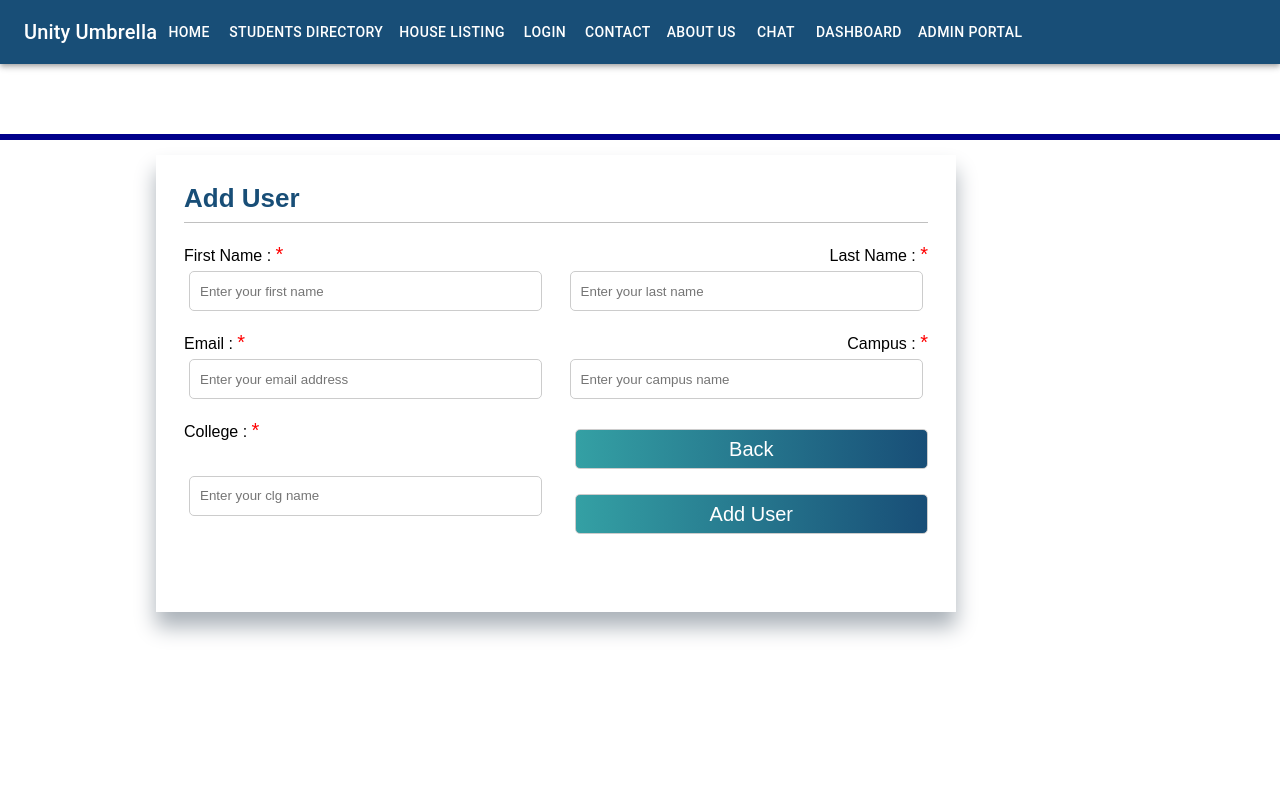
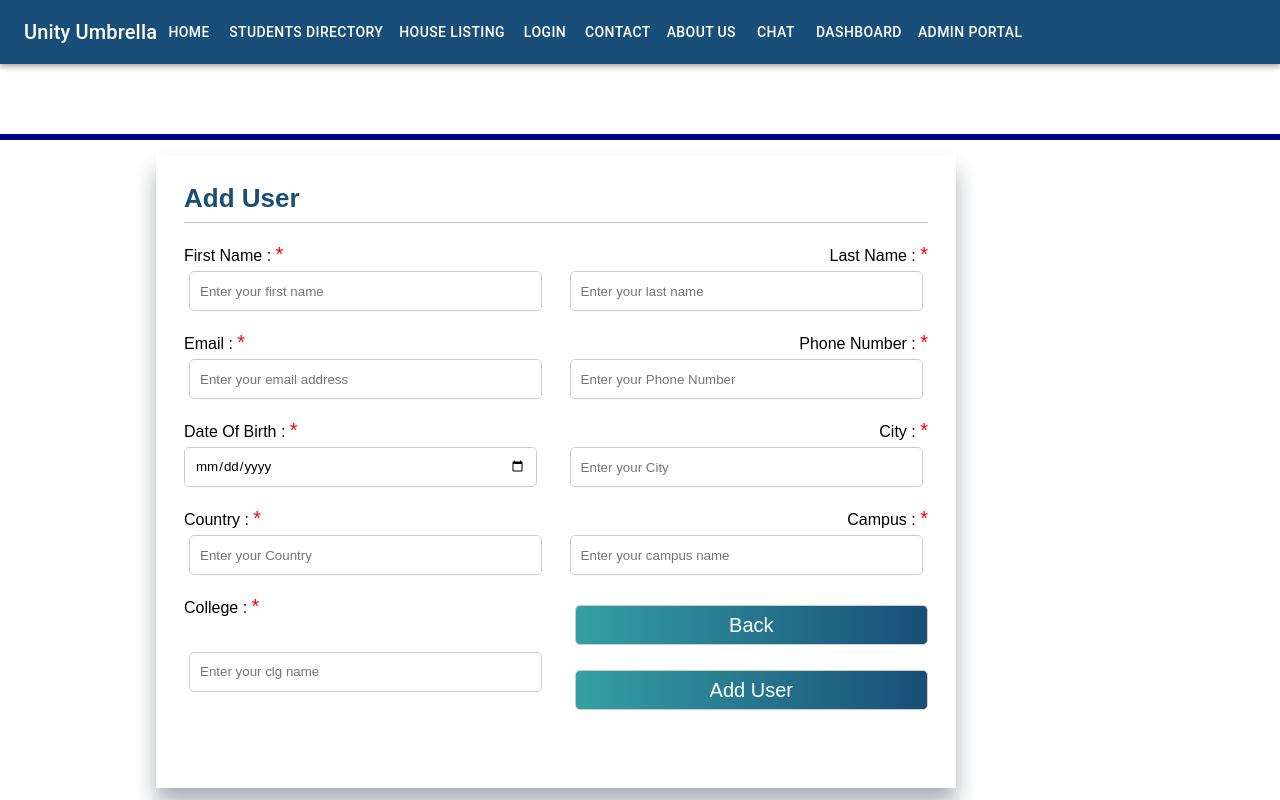
Before and after one commit to Unity-Umbrella/unity_umbrella, a React (Create React App) app: page /crud in a window 1280 px wide. Both pictures are taken after a click on the button "ADD USER". Built offline with nearby package versions, Linux system fonts and the light colour scheme.

Commit message:
feat : extra fields added

```diff
--- a/src/pages/Crud/AddUser.tsx
+++ b/src/pages/Crud/AddUser.tsx
@@ -14,6 +14,10 @@ const AddUser = (props: Props) => {
     const [firstName, setFirstName] = useState("");
     const [lastName, setLastName] = useState("");
     const [email, setEmail] = useState("");
+    const [phoneno, setPhoneno] = useState("");
+    const [dob, setDob] = useState("");
+    const [city, setCity] = useState("");
+    const [country, setCountry] = useState("");
     const [campus, setCampus] = useState("");
     const [college, setCollege] = useState("");
     const [errorMessages, setErrorMessages] = useState<string[]>([]);
@@ -28,6 +32,22 @@ const AddUser = (props: Props) => {
     }
     const onEmailChangeHnd =(e: any)=>{
         setEmail(e.target.value)
+    }
+
+    const onPhoneNoChangeHnd =(e: any)=>{
+        setPhoneno(e.target.value)
+    }
+
+    const onDobChangeHnd=(e:any)=>{
+        setDob(e.target.value)
+    }
+
+    const onCityChangedHnd=(e:any)=>{
+        setCity(e.target.value)
+    }
+
+    const onCountryChangedHnd=(e:any)=>{
+        setCountry(e.target.value)
     }
 
     const onCampusChangeHnd =(e: any)=>{
@@ -51,6 +71,22 @@ const AddUser = (props: Props) => {
       if (!email.trim()) {
           errors.push('Email is required');
       }
+
+      if (!phoneno.trim()) {
+        errors.push('Phone Number is required');
+    }
+
+    if (!dob.trim()) {
+        errors.push('Date Of Birth is required');
+    }
+
+    if (!city.trim()){
+        errors.push('City is required');
+    }
+
+    if (!country.trim()){
+        errors.push('Country is required');
+    }
 
       if (!campus.trim()) {
         errors.push('Campus Name is required');
@@ -94,6 +130,10 @@ const AddUser = (props: Props) => {
             firstName : firstName,
             lastName: lastName,
             email:email,
+            phoneno: phoneno,
+            dob:dob,
+            city:city,
+            country:country,
             campusName:campus,
             collegeName: college
         }
@@ -129,6 +169,22 @@ const AddUser = (props: Props) => {
                 <input type="text" value={email} placeholder="Enter your email address" onChange={onEmailChangeHnd} required/>
             </div>
             <div className="input-box">
+                <label className="required"> Phone Number : </label>
+                <input type="text" value={phoneno} placeholder="Enter your Phone Number" onChange={onPhoneNoChangeHnd} required/>
+            </div>
+            <div className="input-box">
+                <label className="required"> Date Of Birth : </label>
+                <input type="date" value={dob} placeholder="Enter your Date Of Birth" onChange={onDobChangeHnd} required/>
+            </div>
+            <div className="input-box">
+                <label className="required"> City : </label>
+                <input type="text" value={city} placeholder="Enter your City" onChange={onCityChangedHnd} required/>
+            </div>
+            <div className="input-box">
+                <label className="required"> Country : </label>
+                <input type="text" value={country} placeholder="Enter your Country" onChange={onCountryChangedHnd} required/>
+            </div>
+            <div className="input-box">
                 <label className="required">Campus : </label>
                 <input type="text" value={campus} placeholder="Enter your campus name" onChange={onCampusChangeHnd} required/>
             </div>
--- a/src/pages/Crud/EditUser.tsx
+++ b/src/pages/Crud/EditUser.tsx
@@ -15,6 +15,10 @@ const EditUser = (props: Props) => {
     const [firstName, setFirstName] = useState(data.firstName);
     const [lastName, setLastName] = useState(data.lastName);
     const [email, setEmail] = useState(data.email);
+    const [phoneno, setPhoneno] = useState(data.phoneno);
+    const [dob, setDob] = useState(data.dob);
+    const [city, setCity] = useState(data.city);
+    const [country, setCountry] = useState(data.country);
     const [campus, setCampus] = useState(data.campusName);
     const [college, setCollege] = useState(data.collegeName);
 
@@ -28,6 +32,19 @@ const EditUser = (props: Props) => {
     }
     const onEmailChangeHnd =(e: any)=>{
         setEmail(e.target.value)
+    }
+    const onPhoneChangeHnd =(e: any)=>{
+        setPhoneno(e.target.value)
+    }
+    const onDobChangeHnd =(e: any)=>{
+        setDob(e.target.value)
+    }
+    const onCityChangedHnd=(e:any)=>{
+        setCity(e.target.value)
+    }
+
+    const onCountryChangedHnd=(e:any)=>{
+        setCountry(e.target.value)
     }
     const onCampusChangeHnd =(e: any)=>{
         setCampus(e.target.value)
@@ -43,6 +60,10 @@ const EditUser = (props: Props) => {
             firstName : firstName,
             lastName: lastName,
             email:email,
+            phoneno:phoneno,
+            dob:dob,
+            city:city,
+            country:country,
             campusName:campus,
             collegeName: college
         }
@@ -76,6 +97,24 @@ const EditUser = (props: Props) => {
                 <div className="error"></div>
             </div>
             <div className="input-box">
+                <label className="required"> Phone No : </label>
+                <input type="text" value={[phoneno]} onChange={onPhoneChangeHnd}/>
+                <div className="error"></div>
+            </div>
+            <div className="input-box">
+                <label className="required"> Dob : </label>
+                <input type="date" value={dob} onChange={onDobChangeHnd}/>
+                <div className="error"></div>
+            </div>
+            <div className="input-box">
+                <label className="required"> City : </label>
+                <input type="text" value={city} onChange={onCityChangedHnd} required/>
+            </div>
+            <div className="input-box">
+                <label className="required"> Country : </label>
+                <input type="text" value={country} onChange={onCountryChangedHnd} required/>
+            </div>
+            <div className="input-box">
                 <label className="required">Campus : </label>
                 <input type="text" value={campus} onChange={onCampusChangeHnd}/>
                 <div className="error"></div>
--- a/src/pages/Crud/UserList.tsx
+++ b/src/pages/Crud/UserList.tsx
@@ -4,6 +4,9 @@ import UserModal from "./UserModal";
 import UserModel from "./UserModal";
 import { IUser } from "./UserType";
 import DataTable from "react-data-table-component";
+import {BsGrid1X2Fill, BsFillArchiveFill, BsFillGrid3X3GapFill, BsPeopleFill,
+    BsListCheck, BsMenuButtonWideFill, BsFillGearFill, BsChatFill, BsPhoneFill, BsBook,
+     BsHouseAddFill, BsHouse, Bs1SquareFill} from 'react-icons/bs'
 
 type Props = {
     list: IUser[];
@@ -32,6 +35,10 @@ const UserList = (props: Props) => {
   <tr>
     <th>Name</th>
     <th>Email</th>
+    <th>Phone Number</th>
+    <th>Date Of Birth</th>
+    <th>City</th>
+    <th>Country</th>
     <th>Campus Name</th>
     <th>College Name</th>
     <th>Actions</th>
@@ -42,6 +49,10 @@ const UserList = (props: Props) => {
         <tr key={user.id}>
             <td>{`${user.firstName} ${user.lastName}`}</td>
             <td>{user.email}</td>
+            <td>{user.phoneno}</td>
+            <td>{user.dob}</td>
+            <td>{user.city}</td>
+            <td>{user.country}</td>
             <td>{user.campusName}</td>
             <td>{user.collegeName}</td>
             <td>
--- a/src/pages/Crud/UserModal.tsx
+++ b/src/pages/Crud/UserModal.tsx
@@ -24,6 +24,18 @@ const UserModal = (props: Props) => {
                         <label>Email : {data.email}</label>
                     </div>
                     <div>
+                        <label>Phone Number : {data.phoneno}</label>
+                    </div>
+                    <div>
+                        <label>Date Of Birth : {data.dob}</label>
+                    </div>
+                    <div>
+                        <label>City : {data.city}</label>
+                    </div>
+                    <div>
+                        <label>Country : {data.country}</label>
+                    </div>
+                    <div>
                         <label>Campus : {data.campusName}</label>
                     </div>
                     <div>
--- a/src/pages/Crud/UserType.ts
+++ b/src/pages/Crud/UserType.ts
@@ -3,6 +3,10 @@ export interface IUser{
     firstName: string;
     lastName: string;
     email: string;
+    phoneno: string;
+    dob:string;
+    city:string;
+    country:string;
     campusName: string;
     collegeName: string;
 }
```
